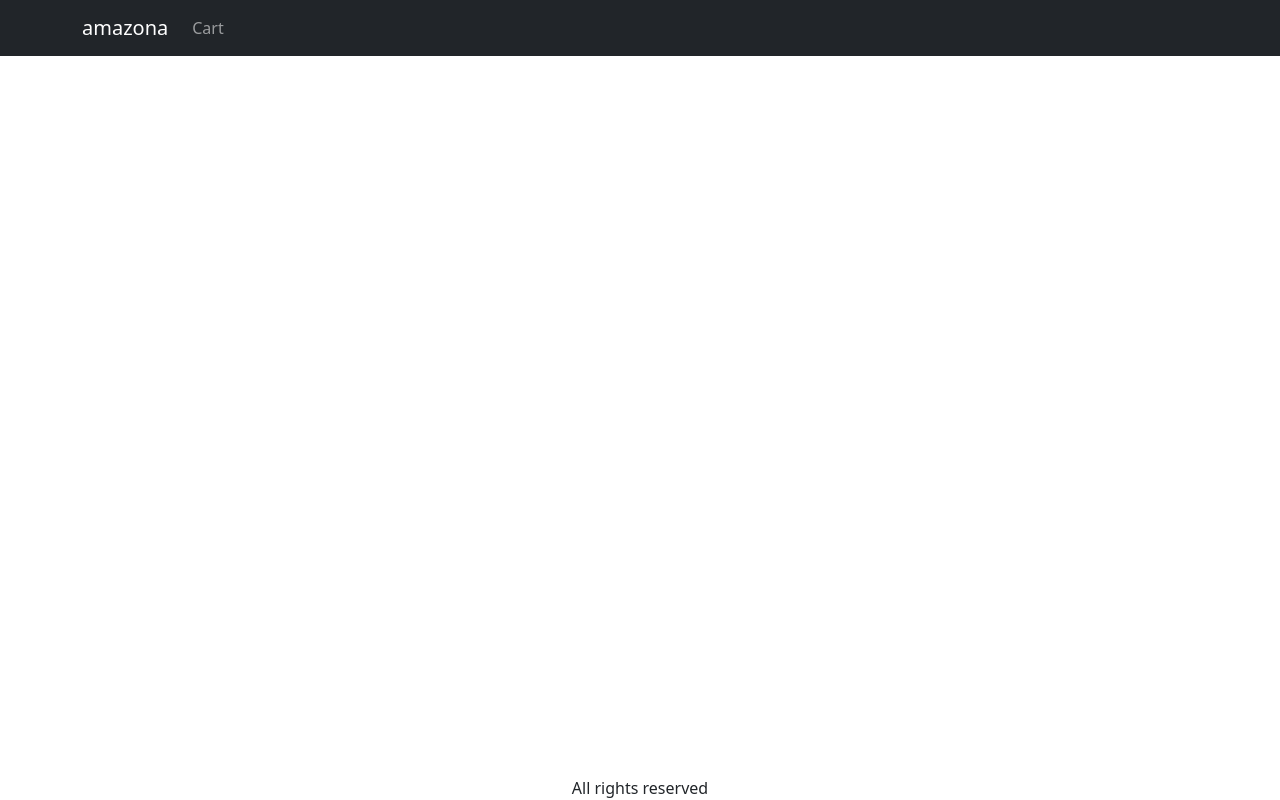
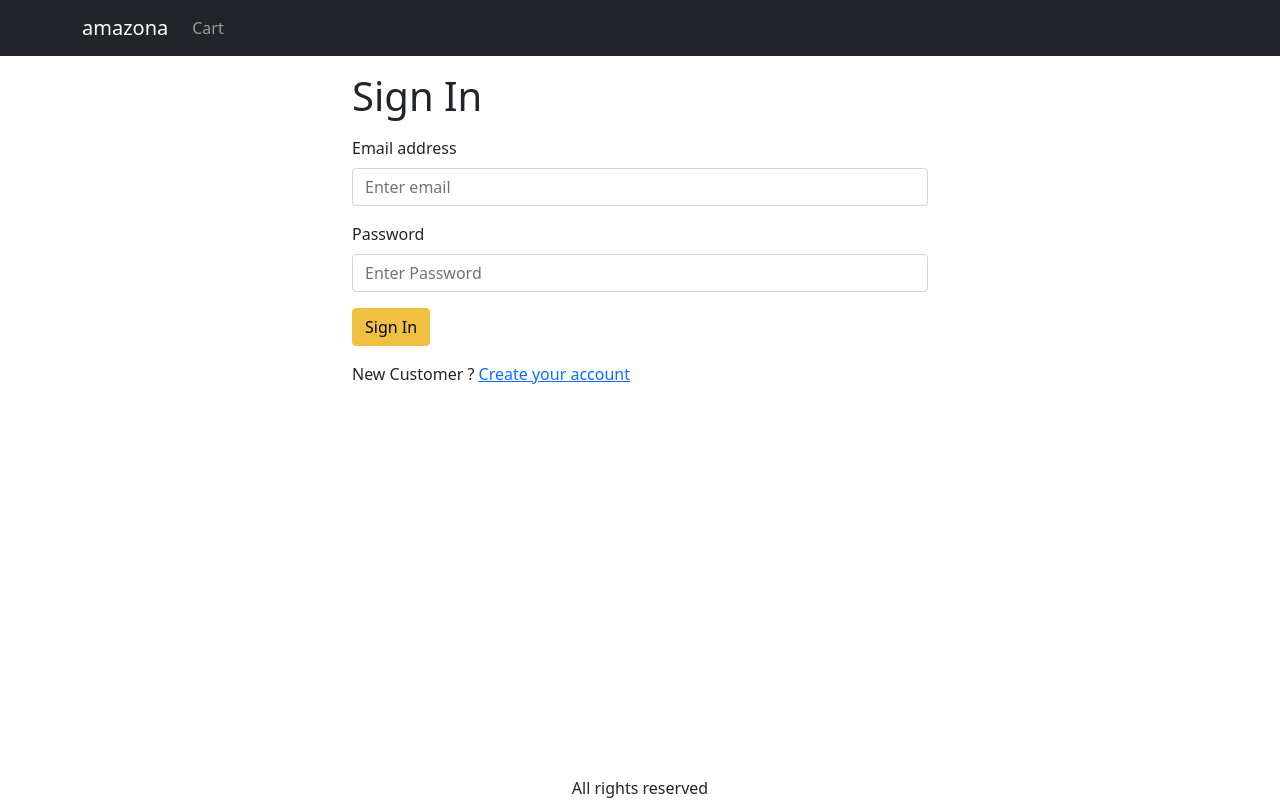
Before and after one commit to onnyvergiean/amazona, a React (Create React App) app in the folder react-frontend/: page /signin in a window 1280 px wide. Built offline with nearby package versions, Linux system fonts and the light colour scheme.

Commit message:
Add Ui Signin

```diff
--- a/react-frontend/src/App.js
+++ b/react-frontend/src/App.js
@@ -1,10 +1,11 @@
 import { useContext } from 'react';
 import { BrowserRouter, Routes, Route, Link } from 'react-router-dom';
-import HomeScreen from './screens/HomeScreen';
-import ProductScreen from './screens/ProductScreen';
 import { Navbar, Container, Nav, Badge } from 'react-bootstrap';
 import { LinkContainer } from 'react-router-bootstrap';
 import { Store } from './Store';
+import HomeScreen from './screens/HomeScreen';
+import SigninScreen from './screens/SigninScreen';
+import ProductScreen from './screens/ProductScreen';
 import CartScreen from './screens/CartScreen';
 function App() {
   const { state } = useContext(Store);
@@ -36,6 +37,7 @@
             <Routes>
               <Route path="/" element={<HomeScreen />} />
               <Route path="/cart" element={<CartScreen />} />
+              <Route path="/signin" element={<SigninScreen />} />
               <Route path="/product/:slug" element={<ProductScreen />} />
             </Routes>
           </Container>
--- a/react-frontend/src/index.css
+++ b/react-frontend/src/index.css
@@ -50,3 +50,7 @@
 .img-thumbnail {
   height: 80px !important;
 }
+
+.small-container {
+  max-width: 600px !important;
+}
--- /dev/null
+++ b/react-frontend/src/screens/SigninScreen.js
@@ -0,0 +1,34 @@
+import React from 'react';
+import { Container, Form, Button } from 'react-bootstrap';
+import { Helmet } from 'react-helmet-async';
+import { Link, useLocation } from 'react-router-dom';
+export default function SigninScreen() {
+  const { search } = useLocation();
+  const redirectInUrl = new URLSearchParams(search).get('redirectUrl');
+  const redirect = redirectInUrl ? redirectInUrl : '/';
+  return (
+    <Container className="small-container">
+      <Helmet>
+        <title>Sign In</title>
+      </Helmet>
+      <h1 className="my-3">Sign In</h1>
+      <Form>
+        <Form.Group className="mb-3" controlId="email">
+          <Form.Label>Email address</Form.Label>
+          <Form.Control type="email" placeholder="Enter email" required />
+        </Form.Group>
+        <Form.Group className="mb-3" controlId="password">
+          <Form.Label>Password</Form.Label>
+          <Form.Control type="password" placeholder="Enter Password" required />
+        </Form.Group>
+        <div className="mb-3">
+          <Button type="submit">Sign In</Button>
+        </div>
+        <div className="mb-3">
+          New Customer ?{' '}
+          <Link to={`/signup?redirect=${redirect}`}>Create your account</Link>
+        </div>
+      </Form>
+    </Container>
+  );
+}
```
